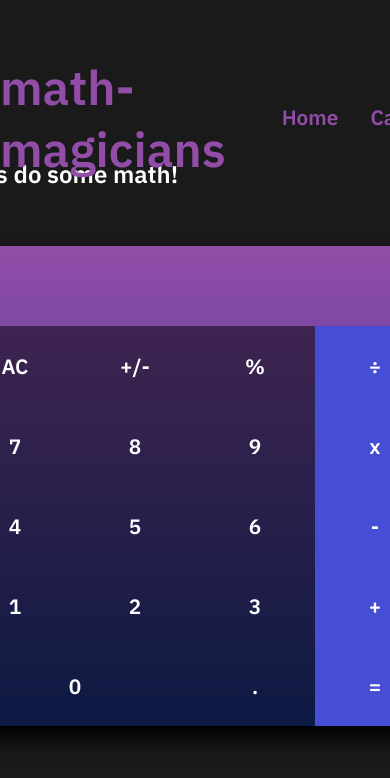
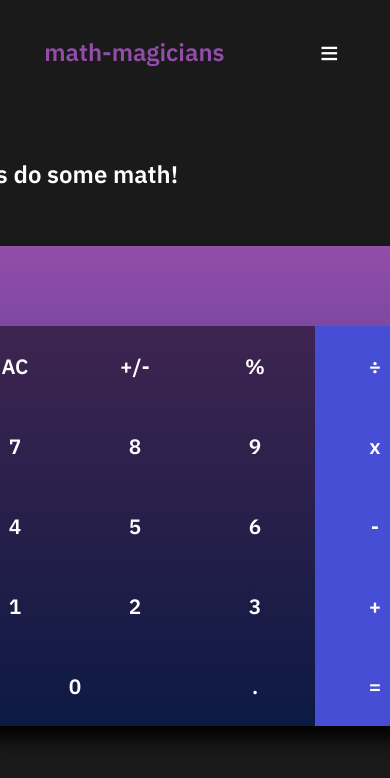
Before and after one commit to melaniesigrid/math-magicians, a React (Create React App) app: page / in a window 390 px wide. Shown: the top 778 px of the page. Built offline with nearby package versions, Linux system fonts and the light colour scheme.

Commit message:
Add hamburger menu and overlay as conditional components

```diff
--- a/package.json
+++ b/package.json
@@ -12,6 +12,7 @@
     "big.js": "^6.1.1",
     "font-awesome": "^4.7.0",
     "prop-types": "^15.8.1",
+    "radium": "^0.26.2",
     "react": "^17.0.2",
     "react-dom": "^17.0.2",
     "react-router-dom": "^6.2.1",
--- a/src/components/Header.js
+++ b/src/components/Header.js
@@ -1,7 +1,12 @@
-import React from 'react';
+import React, { useState } from 'react';
 import { NavLink } from 'react-router-dom';
+import {useMediaQuery} from '../hooks/hooks';
+import './header.css';
 
 const Header = () => {
+  const [modalOpen, setModalOpen] = useState(false);
+  const isNotMobile = useMediaQuery('(min-width: 750px)');
+
   const headerStyle = {
     width: '100vw',
     position: 'fixed',
@@ -17,34 +22,89 @@ const Header = () => {
   };
 
   const titleStyle = {
+    container: isNotMobile => ({
       left: 0,
       textTransform: 'lowercase',
-    fontSize: '3rem',
+      fontSize: isNotMobile ? '3rem' : '1.5rem',
+    })
   };
 
   const listStyle = {
+    container: isNotMobile => ({
       listStyleType: 'none',
       display: 'flex',
-    fontSize: '1.3rem',
+      flexDirection: isNotMobile ? 'row' : 'column',
+      fontSize: isNotMobile ? '1.3rem' : '1.5rem',
+    })
   };
 
   const itemStyle = {
     padding: '1rem',
     fontWeight: 'bold',
+    zIndex: '3',
   };
+
+  const menuButton = {
+    fontSize: '2rem',
+  }
+
+  const overlayStyle = {
+    position: 'fixed',
+    opacity: '1',
+    transition: '200ms ease-in-out',
+    top: '0',
+    left: '0',
+    right: '0',
+    bottom: '0',
+    zIndex: 2,
+    backgroundColor: '#1a1a1a',
+    display: 'flex',
+    alignItems: 'center',
+    justifyContent: 'center',
+  };
+
+  const handleToggle = () => {
+    setModalOpen(prev => !prev)
+  }
 
   return (
     <header style={headerStyle}>
+      <div className="overlayContainer">
+        {modalOpen
+          ? (
+            <div style={overlayStyle}>
+              <ul style={listStyle.container(isNotMobile)}>
+                <li style={itemStyle}><NavLink to="/Home/" rel="noopener noreferrer" onClick={handleToggle}>Home</NavLink></li>
+                <li style={itemStyle}><NavLink to="/" rel="noopener noreferrer" onClick={handleToggle}>Calculator</NavLink></li>
+                <li style={itemStyle}><NavLink to="/Quote/" rel="noopener noreferrer" onClick={handleToggle}>Quote</NavLink></li>
+              </ul>
+            </div>
+          )
+            : (
               <nav style={navStyle}>
-        <h1 style={titleStyle}>
+                <h1 style={titleStyle.container(isNotMobile)} className='Title'>
                   <NavLink to="/" rel="noopener noreferrer">Math-Magicians</NavLink>
                 </h1>
-        <ul style={listStyle}>
+                <div className="MenuContainer">
+                  {isNotMobile
+                    ? (
+                        <ul style={listStyle.container(isNotMobile)}>
                           <li style={itemStyle}><NavLink to="/Home/" rel="noopener noreferrer">Home</NavLink></li>
                           <li style={itemStyle}><NavLink to="/" rel="noopener noreferrer">Calculator</NavLink></li>
                           <li style={itemStyle}><NavLink to="/Quote/" rel="noopener noreferrer">Quote</NavLink></li>
                         </ul>
+                    )
+                      : (
+                        <button style={menuButton} onClick={handleToggle} className="MenuButton">
+                          ≡
+                        </button>
+                      )
+                  }
+                </div>
               </nav>
+            )
+        }
+      </div>
     </header>
   );
 };
--- /dev/null
+++ b/src/hooks/hooks.js
@@ -0,0 +1,13 @@
+import {useEffect, useState} from 'react';
+
+export const useMediaQuery = (query) => {
+  const mediaMatch = window.matchMedia(query);
+  const [matches, setMatches] = useState(mediaMatch.matches);
+
+  useEffect(() => {
+    const handler = e => setMatches(e.matches);
+    mediaMatch.addListener(handler);
+    return () => mediaMatch.removeListener(handler);
+  });
+  return matches;
+};
```
Also changed, not shown: src/components/header.css (added), 1 other file (tests, documents, lock files or other folders). Lines whose indentation alone changed are shown as unchanged.
